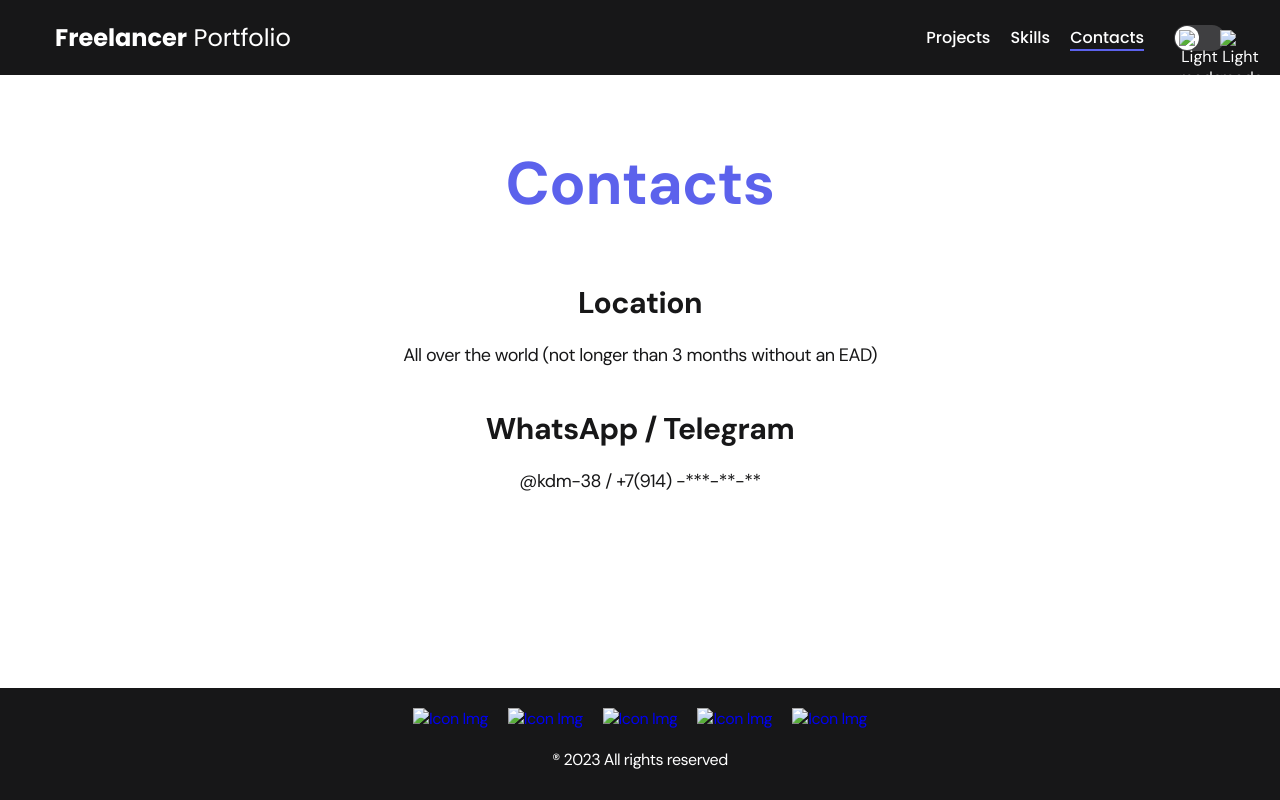
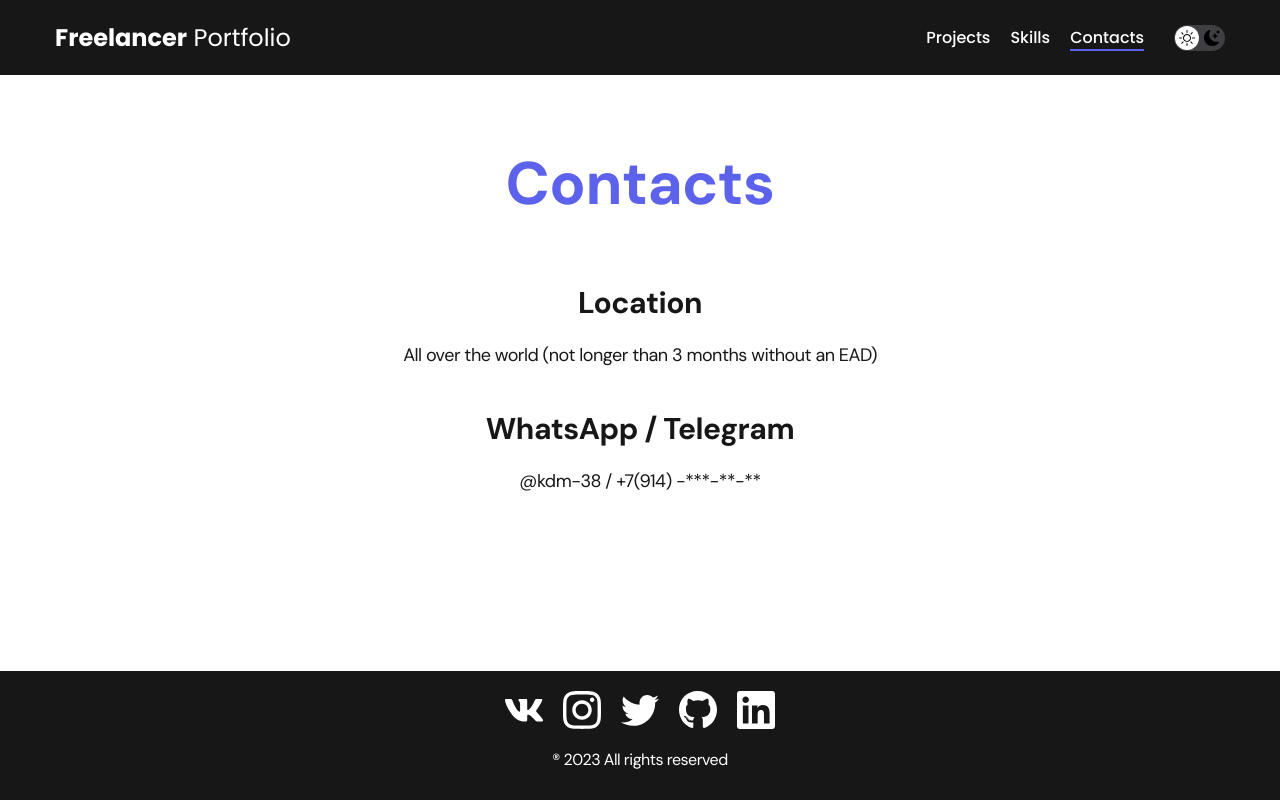
Before and after one commit to 6hbnk998/js_lending_portfolio, a plain HTML site: page contacts.html in a window 1280 px wide. Drawn offline with Linux system fonts and the light colour scheme; the site is published under a folder, as on GitHub Pages, so addresses that start at the root find nothing.

Commit message:
Update contacts.html

```diff
--- a/contacts.html
+++ b/contacts.html
@@ -6,22 +6,21 @@
     <meta name="viewport" content="width=device-width, initial-scale=1.0">
     <title>Document</title>
     <link rel="stylesheet" href="./style.css">
-    <script src="./js.js"></script>
 </head>
 <body>
 
         <nav class="nav">
             <div class="container">
                 <div class="nav-row">
-                    <a href="/index.html" class="logo"><strong>Freelancer</strong> Portfolio</a>
+                    <a href="./index.html" class="logo"><strong>Freelancer</strong> Portfolio</a>
                     <button class="dark-mode-btn">
-                        <img src="/img/icons/Sun.svg" alt="Light mode" class="dark-mode-btn__icon">
-                        <img src="/img/icons/Moon.svg" alt="Light mode" class="dark-mode-btn__icon">
+                        <img src="./img/icons/Sun.svg" alt="Light mode" class="dark-mode-btn__icon">
+                        <img src="./img/icons/Moon.svg" alt="Light mode" class="dark-mode-btn__icon">
                     </button>
                     <ul class="nav-list">
-                        <li class="nav-list_item"><a href="/index.html" class="nav-list_link">Projects</a></li>
-                        <li class="nav-list_item"><a href="/skills.html" class="nav-list_link">Skills</a></li>
-                        <li class="nav-list_item"><a href="/contacts.html" class="nav-list_link nav-list_link--active">Contacts</a></li>
+                        <li class="nav-list_item"><a href="./index.html" class="nav-list_link">Projects</a></li>
+                        <li class="nav-list_item"><a href="./skills.html" class="nav-list_link">Skills</a></li>
+                        <li class="nav-list_item"><a href="./contacts.html" class="nav-list_link nav-list_link--active">Contacts</a></li>
                     </ul>
                 </div>
             </div>
@@ -52,27 +51,27 @@
                         <ul class="icons_list">
                             <li class="icon">
                                 <a href="vk.com">
-                                    <img src="/img/icons/vk.svg" alt="Icon Img" class="icon-img">
+                                    <img src="./img/icons/vk.svg" alt="Icon Img" class="icon-img">
                                 </a>
                             </li>
                             <li class="icon">
                                 <a href="instagram.com">
-                                    <img src="/img/icons/Vector.svg" alt="Icon Img" class="icon-img">
+                                    <img src="./img/icons/Vector.svg" alt="Icon Img" class="icon-img">
                                 </a>
                             </li>
                             <li class="icon">
                                 <a href="https://twitter.com">
-                                    <img src="/img/icons/Vector-1.svg" alt="Icon Img" class="icon-img">
+                                    <img src="./img/icons/Vector-1.svg" alt="Icon Img" class="icon-img">
                                 </a>
                             </li>
                             <li class="icon">
                                 <a href="https://github.com/skr0nks">
-                                    <img src="/img/icons/Vector-2.svg" alt="Icon Img" class="icon-img">
+                                    <img src="./img/icons/Vector-2.svg" alt="Icon Img" class="icon-img">
                                 </a>
                             </li>
                             <li class="icon">
                                 <a href="https://linked.in">
-                                    <img src="/img/icons/Vector-3.svg" alt="Icon Img" class="icon-img">
+                                    <img src="./img/icons/Vector-3.svg" alt="Icon Img" class="icon-img">
                                 </a>
                             </li>
                         </ul>
@@ -82,6 +81,6 @@
                     </div>
                 </div>
             </footer>
-<script src="/js/main.js"></script>
+<script src="./js/main.js"></script>
 </body>
 </html>
```
